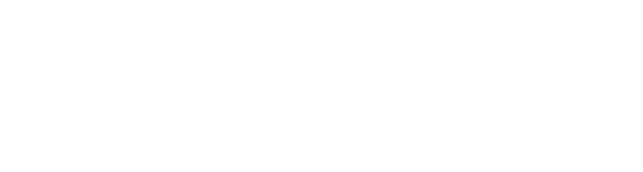
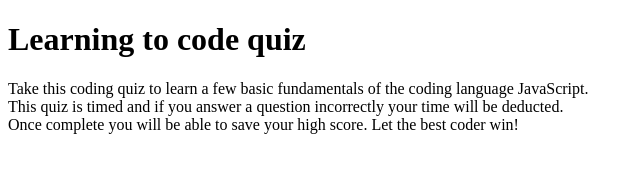
Before and after one commit to crenegar/code-quiz, a plain HTML site: page index.html in a window 1280 px wide. Shown: the whole page, without its empty margins (0-643 px from the left). Drawn offline with Linux system fonts and the light colour scheme.

Commit message:
begining html

```diff
--- a/index.html
+++ b/index.html
@@ -4,9 +4,18 @@
     <meta charset="UTF-8">
     <meta http-equiv="X-UA-Compatible" content="IE=edge">
     <meta name="viewport" content="width=device-width, initial-scale=1.0">
-    <title>Document</title>
+    <title>Coding Quizinator</title>
+    <link rel="stylesheet" href="assets/css/style.css">
 </head>
 <body>
-
+    <div class="opening">
+        <h1>Learning to code quiz</h1>
+        <div>
+            <p id="starting-text">Take this coding quiz to learn a few basic fundamentals of the coding language JavaScript. <br/>
+                 This quiz is timed and if you answer a question incorrectly your time will be deducted. <br/>
+                 Once complete you will be able to save your high score. Let the best coder win!
+                </p>
+        </div>
+    </div>
 </body>
 </html>
```
Also changed, not shown: 2 other files.
